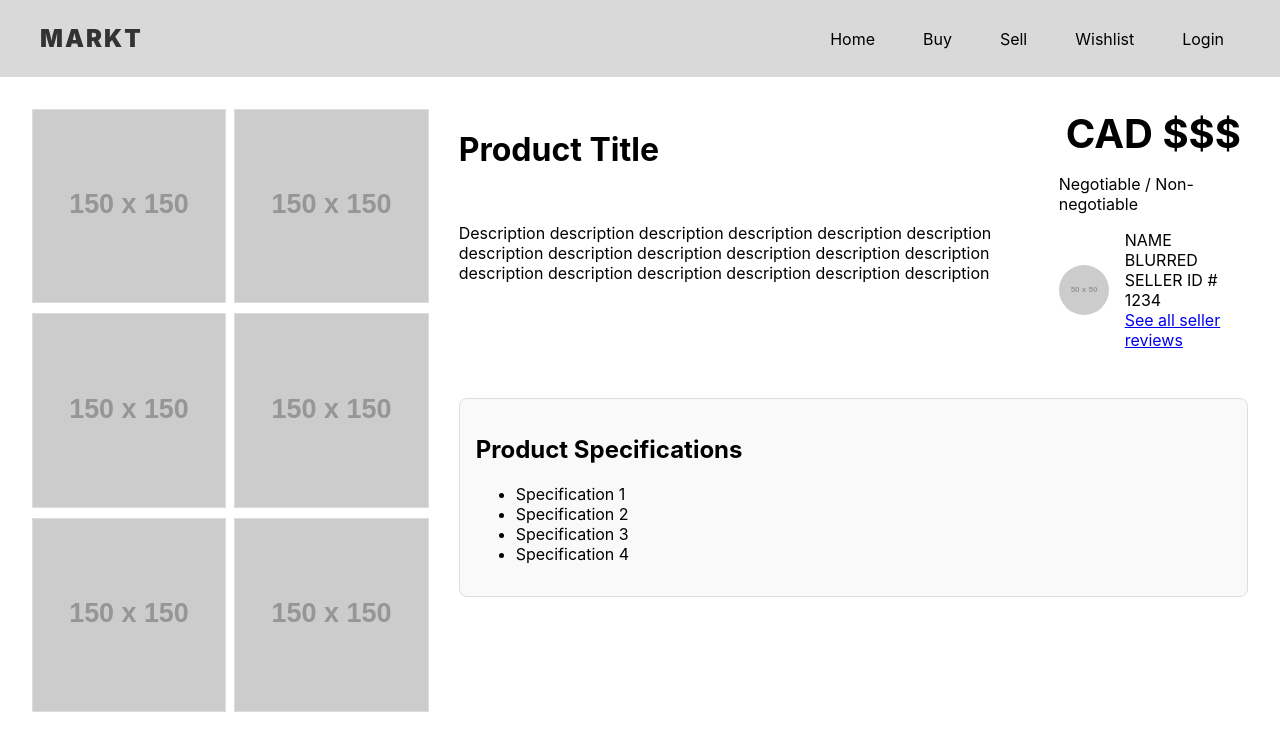
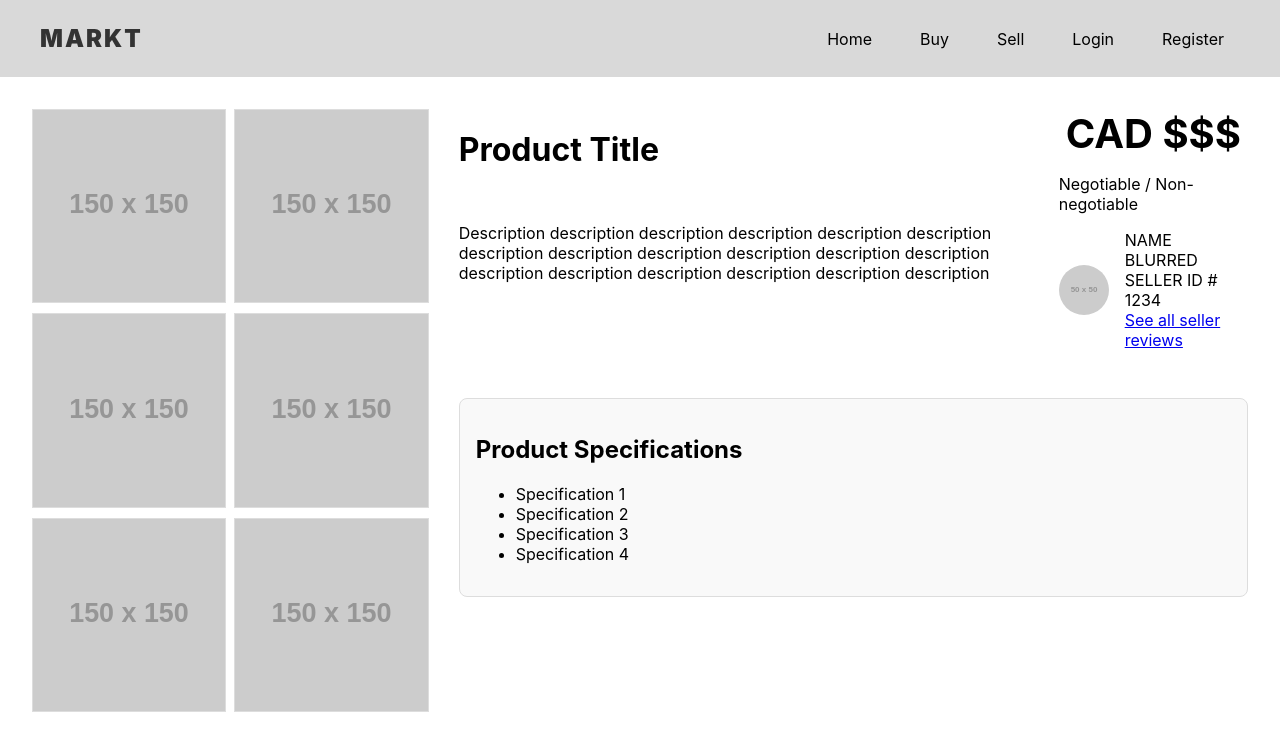
Before and after one commit to guninwasan/markt, a React (Create React App) app in the folder markt-frontend/: page /listing in a window 1280 px wide. Shown: the top 750 px of the page. Built offline with nearby package versions, Linux system fonts and the light colour scheme.

Commit message:
Modified navbar elements depending on loggedIn state.

```diff
--- a/markt-frontend/src/components/navbar/menu-items.tsx
+++ b/markt-frontend/src/components/navbar/menu-items.tsx
@@ -12,6 +12,7 @@ const MenuItems = () => {
 
   return (
     <Menu isMobile={isMobile}>
+      {/* Common items for both logged-in and logged-out users */}
       <MenuItem>
         <MenuLink as={NavLink} to="/" className={({ isActive }) => (isActive ? "active" : "")}>
           Home
@@ -27,17 +28,41 @@ const MenuItems = () => {
           Sell
         </MenuLink>
       </MenuItem>
+
+      {isLoggedIn ? (
+        <>
+          {/* Items only for logged-in users */}
           <MenuItem>
             <MenuLink as={NavLink} to="/wishlist" className={({ isActive }) => (isActive ? "active" : "")}>
               Wishlist
             </MenuLink>
           </MenuItem>
           <MenuItem>
-        {/* Conditionally render Login or Register based on isLoggedIn */}
-        <MenuLink as={NavLink} to={isLoggedIn ? "/register" : "/login"} className={({ isActive }) => (isActive ? "active" : "")}>
-          {isLoggedIn ? "Register" : "Login"}
+            <MenuLink as={NavLink} to="/profile" className={({ isActive }) => (isActive ? "active" : "")}>
+              Profile
             </MenuLink>
           </MenuItem>
+          <MenuItem>
+            <MenuLink as={NavLink} to="/logout" className={({ isActive }) => (isActive ? "active" : "")}>
+              Logout
+            </MenuLink>
+          </MenuItem>
+        </>
+      ) : (
+        <>
+          {/* Items only for logged-out users */}
+          <MenuItem>
+            <MenuLink as={NavLink} to="/login" className={({ isActive }) => (isActive ? "active" : "")}>
+              Login
+            </MenuLink>
+          </MenuItem>
+          <MenuItem>
+            <MenuLink as={NavLink} to="/register" className={({ isActive }) => (isActive ? "active" : "")}>
+              Register
+            </MenuLink>
+          </MenuItem>
+        </>
+      )}
     </Menu>
   );
 };
```
Lines whose indentation alone changed are shown as unchanged.
